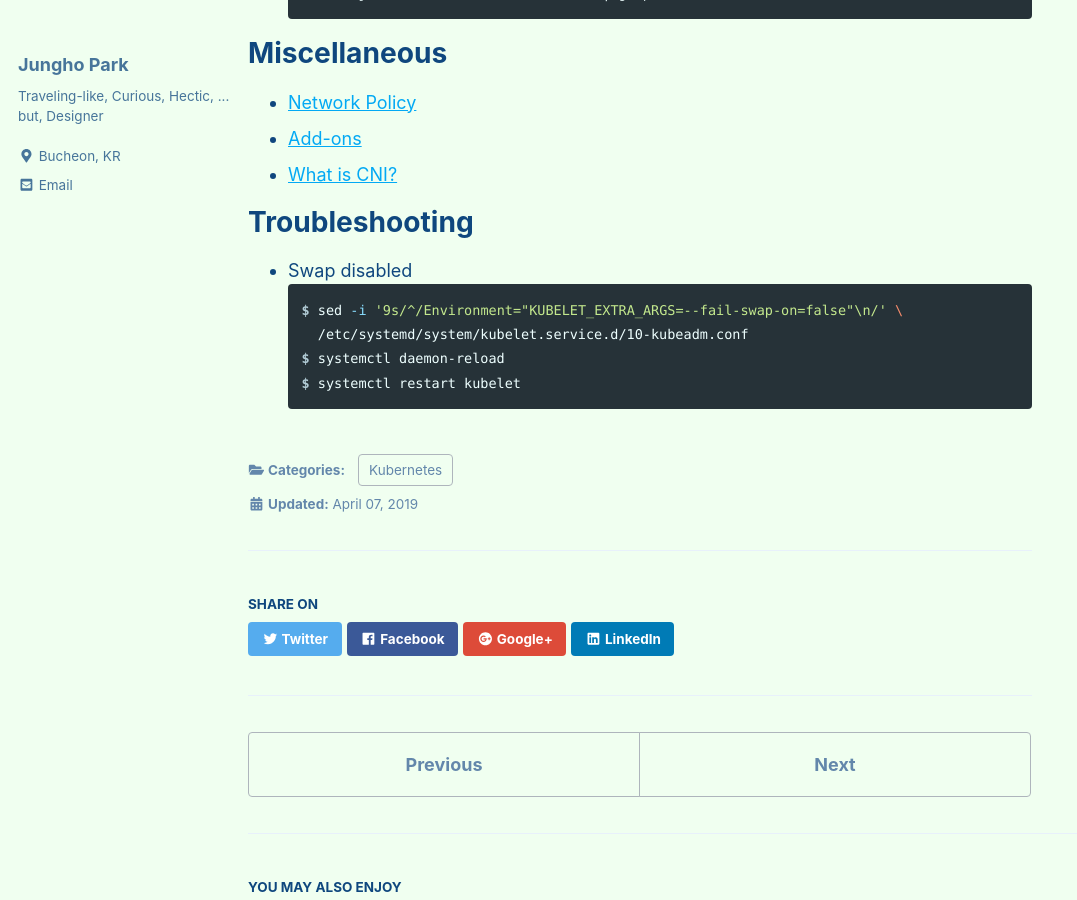
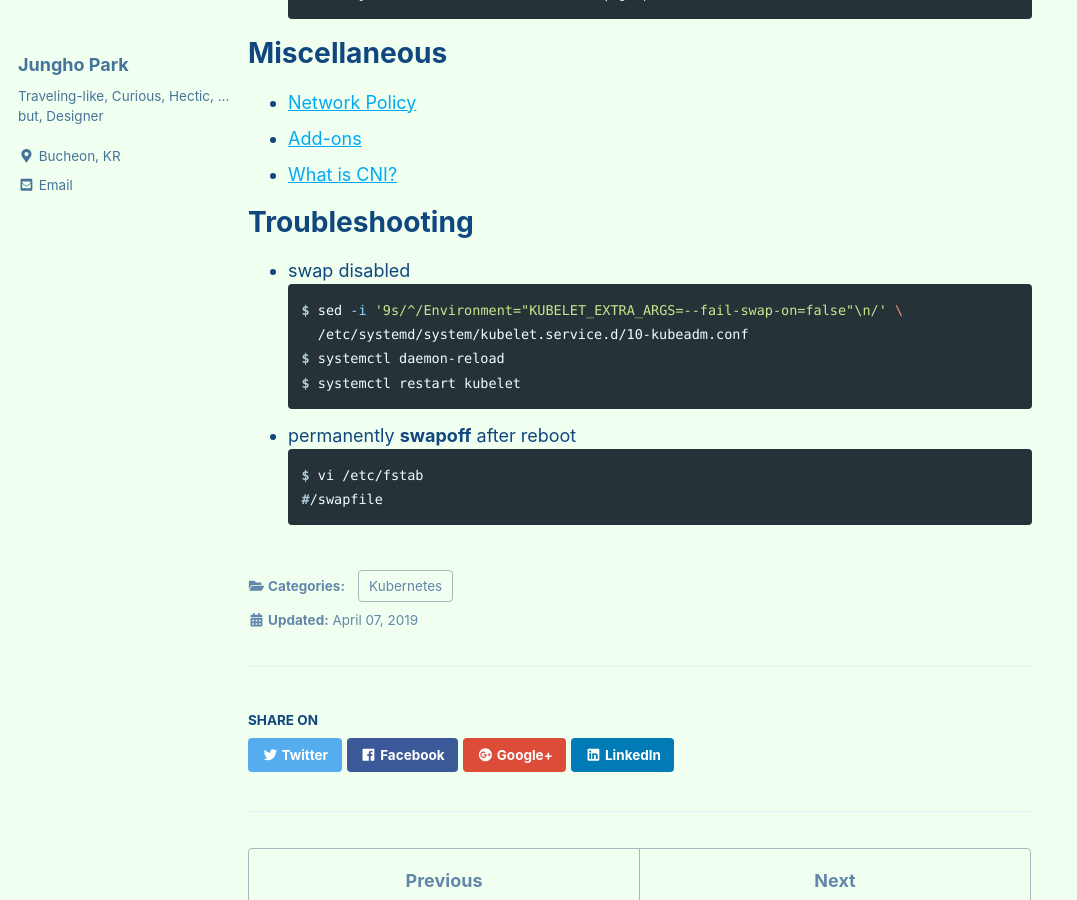
Before and after one commit to unipark00/tekrepo, a Jekyll site: the page built from _posts/2019-04-07-configure-k8s-cluster.md, in a window 1280 px wide and 900 px high, scrolled down 3285 px. Shown: the whole window, without its empty margins (0-1077 px from the left). Built offline with Jekyll 4.4.1, drawn with Linux system fonts in a browser that asks for light colours; cached includes are drawn as plain includes.

Commit message:
Update 2019-04-07-configure-k8s-cluster.md

````diff
--- a/_posts/2019-04-07-configure-k8s-cluster.md
+++ b/_posts/2019-04-07-configure-k8s-cluster.md
@@ -100,10 +100,15 @@ $ sudo journalctl -u kubelet.service | grep "failed to run"
 * [What is CNI?](https://github.com/containernetworking/cni#cni---the-container-network-interface)
 
 # Troubleshooting
-* Swap disabled
+* swap disabled
 ```console
 $ sed -i '9s/^/Environment="KUBELET_EXTRA_ARGS=--fail-swap-on=false"\n/' \
     /etc/systemd/system/kubelet.service.d/10-kubeadm.conf
 $ systemctl daemon-reload
 $ systemctl restart kubelet
 ```
+* permanently **swapoff** after reboot
+```console
+$ vi /etc/fstab
+#/swapfile
+```
````
